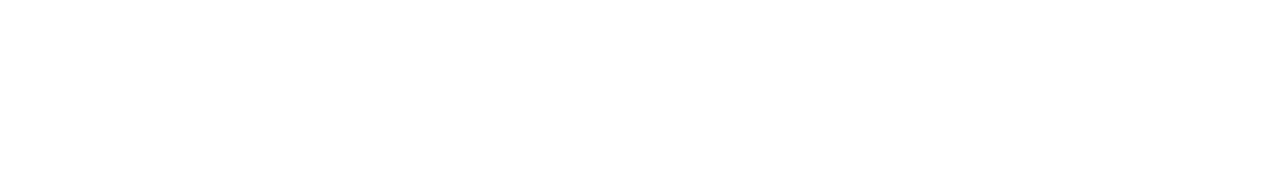
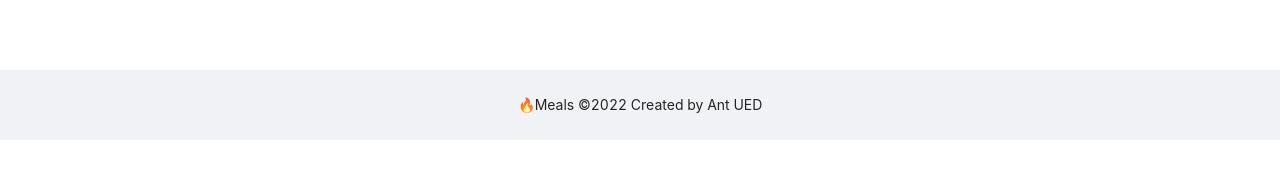
Before and after one commit to azkinf16/meals-react, a React (Create React App) app: page / in a window 1280 px wide. Shown: the part 430-608 px from the top of the page. Built offline with nearby package versions, Linux system fonts and the light colour scheme; no server answers.

Commit message:
adding footer at homepage

```diff
--- a/src/components/Contents.js
+++ b/src/components/Contents.js
@@ -4,6 +4,7 @@
 
 import { Layout, Card, Row, Col, Input, Space } from "antd";
 import { SearchOutlined } from "@ant-design/icons";
+import Foot from "./Foot";
 
 const { Content } = Layout;
 const { Meta } = Card;
@@ -92,6 +93,7 @@
           </Row>
         </div>
       </Content>
+      <Foot />
     </>
   );
 }
```
